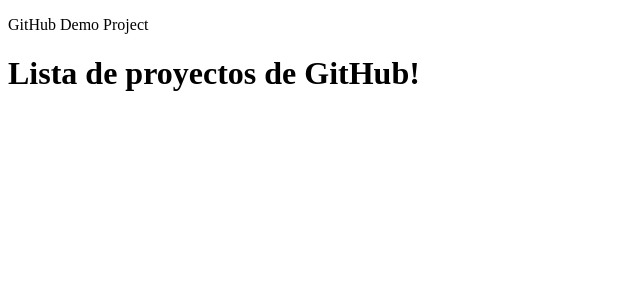
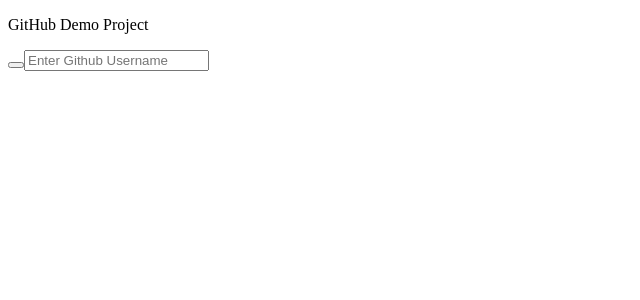
Before and after one commit to appdigitales/curso-react-unitec, a React app: page / in a window 1280 px wide. Shown: the top 300 px of the page, without its empty margins (0-640 px from the left). Built offline with nearby package versions, Linux system fonts and the light colour scheme; the HTML template or start-up script is replaced by a standard one.

Commit message:
Agregado el Search component

```diff
--- a/package.json
+++ b/package.json
@@ -31,6 +31,8 @@
   },
   "dependencies": {
     "react": "^16.5.2",
-    "react-dom": "^16.5.2"
+    "react-dom": "^16.5.2",
+    "react-router": "^4.3.1",
+    "react-router-dom": "^4.3.1"
   }
 }
--- a/src/App.js
+++ b/src/App.js
@@ -1,15 +1,13 @@
 import React from 'react';
 import ReactDOM from 'react-dom';
-import Header from './Header.js';
+import Search from './Search';
+import { BrowserRouter, Route } from 'react-router-dom';
 
 const App = () => {
   return (
-    <div>
-      <Header />
-      <div className="container">
-        <h1>Lista de proyectos de GitHub!</h1>
-      </div>
-    </div>
+    <BrowserRouter>
+      <Route exact path="/" component={Search} />
+    </BrowserRouter>
   );
 };
 
--- /dev/null
+++ b/src/Search.js
@@ -0,0 +1,27 @@
+import React from 'react';
+import Header from './Header.js';
+
+const Search = () => {
+  return (
+    <div>
+      <Header />
+      <div className="container">
+        <section className="search six offset-by-three columns">
+          <form>
+            <button type="submit">
+              <span className="fa fa-check-circle fa-3x" />
+            </button>
+            <input
+              className="u-full-width"
+              type="text"
+              name="username"
+              placeholder="Enter Github Username"
+            />
+          </form>
+        </section>
+      </div>
+    </div>
+  );
+};
+
+export default Search;
```
Also changed, not shown: 1 other file (tests, documents, lock files or other folders).
